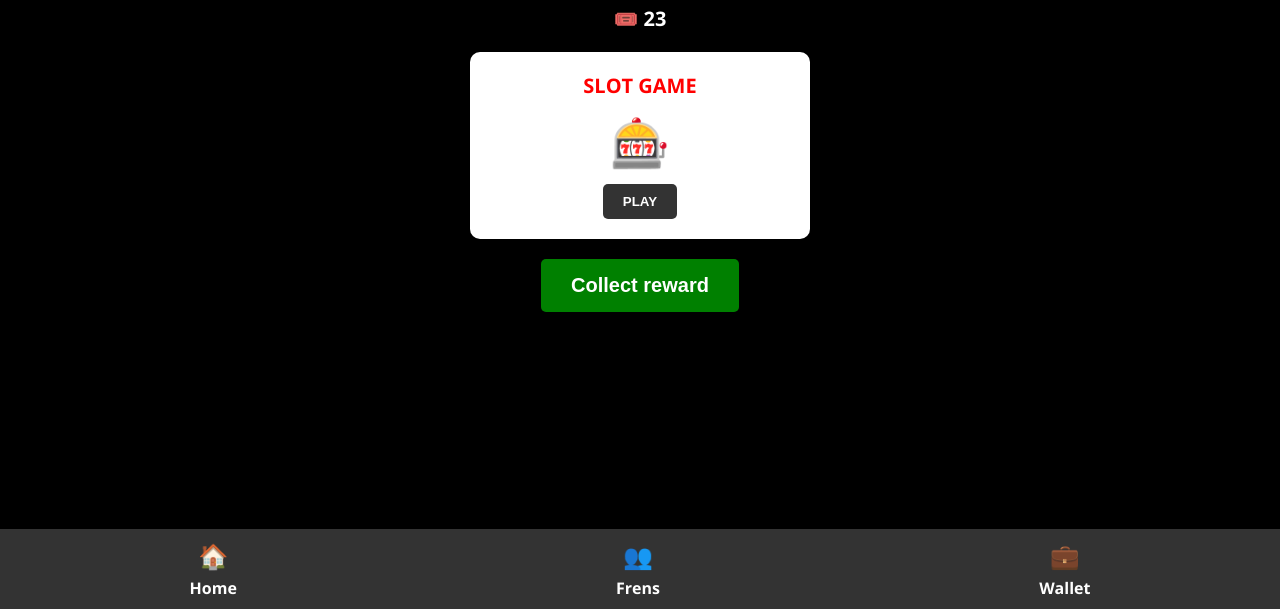
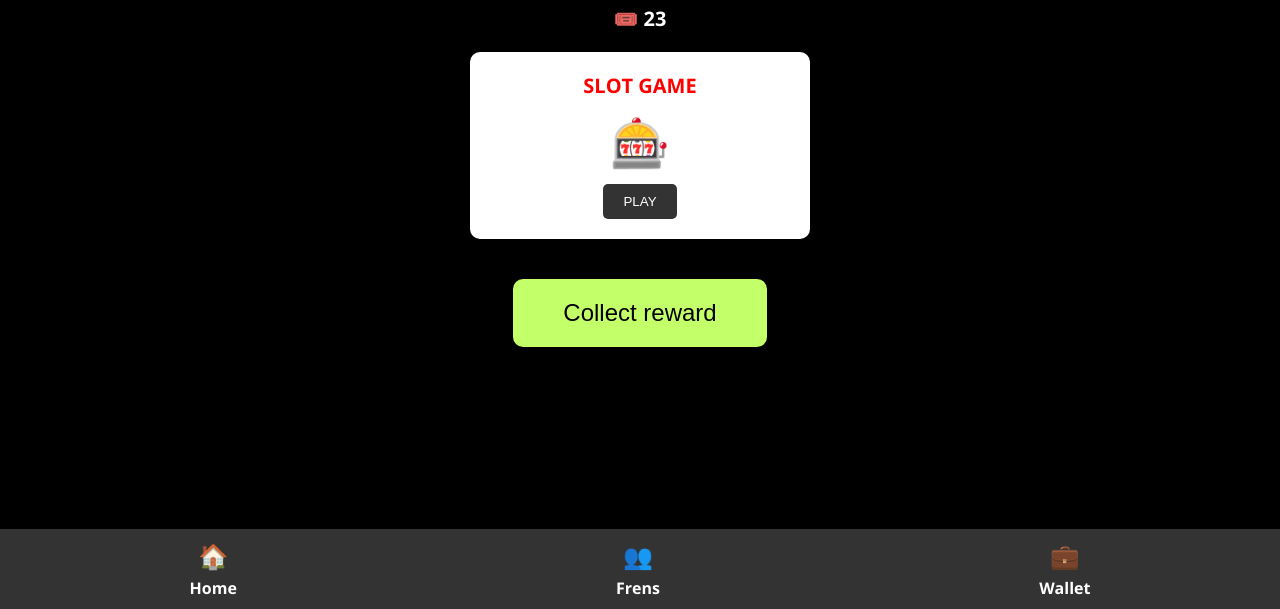
Before and after one commit to holodtmsk/ViceCityRadio, a Flask app: page / in a window 1280 px wide. Shown: the part 191-800 px from the top of the page. Run offline with Flask 2, Linux system fonts and the light colour scheme.

Commit message:
Update style.css

```diff
--- a/code/static/css/style.css
+++ b/code/static/css/style.css
@@ -1,4 +1,4 @@
-@import url('https://fonts.googleapis.com/css2?family=Open+Sans:wght@700&display=swap');
+@import url('https://fonts.googleapis.com/css2?family=Open+Sans:wght@200&display=swap');
 
 body {
     background-color: black;
@@ -31,25 +31,25 @@ body {
     font-size: 32px;
     color: white;
     margin: 0 auto;
-    font-weight: 700;
+    font-weight: 200;
 }
 
 .name {
     font-size: 24px;
     margin-top: 10px;
-    font-weight: 700;
+    font-weight: 200;
 }
 
 .balance {
     font-size: 32px;
     margin-top: 5px;
-    font-weight: 700;
+    font-weight: 200;
 }
 
 .tickets {
     font-size: 20px;
     margin-top: 5px;
-    font-weight: 700;
+    font-weight: 200;
 }
 
 .slot-game {
@@ -68,12 +68,12 @@ body {
     font-size: 20px;
     color: red;
     margin-bottom: 10px;
-    font-weight: 700;
+    font-weight: 200;
 }
 
 .slot-machine {
     font-size: 48px;
-    font-weight: 700;
+    font-weight: 200;
 }
 
 .play-button {
@@ -84,7 +84,7 @@ body {
     padding: 10px 20px;
     margin-top: 10px;
     cursor: pointer;
-    font-weight: 700;
+    font-weight: 200;
 }
 
 .play-button:hover {
@@ -92,18 +92,21 @@ body {
 }
 
 .collect-button {
-    background-color: green;
-    color: white;
+    background-color: #C3FF69; /* Цвет, как на примере */
+    color: black;
     border: none;
-    border-radius: 5px;
-    padding: 15px 30px;
+    border-radius: 10px;
+    padding: 20px 50px; /* Увеличенный padding для большей кнопки */
     cursor: pointer;
-    font-size: 20px;
-    font-weight: 700;
+    font-size: 24px;
+    font-weight: 200;
+    max-width: 80%; /* Ограничение по ширине, чтобы не занимало всю ширину экрана */
+    margin: 20px 0;
+    display: inline-block;
 }
 
 .collect-button:hover {
-    background-color: darkgreen;
+    background-color: #B3E861; /* Темный оттенок при наведении */
 }
 
 .navigation-bar {
@@ -121,11 +124,11 @@ body {
     flex-direction: column;
     align-items: center;
     color: white;
-    font-weight: 700;
+    font-weight: 200;
 }
 
 .nav-icon {
     font-size: 24px;
     margin-bottom: 5px;
-    font-weight: 700;
+    font-weight: 200;
 }
```
